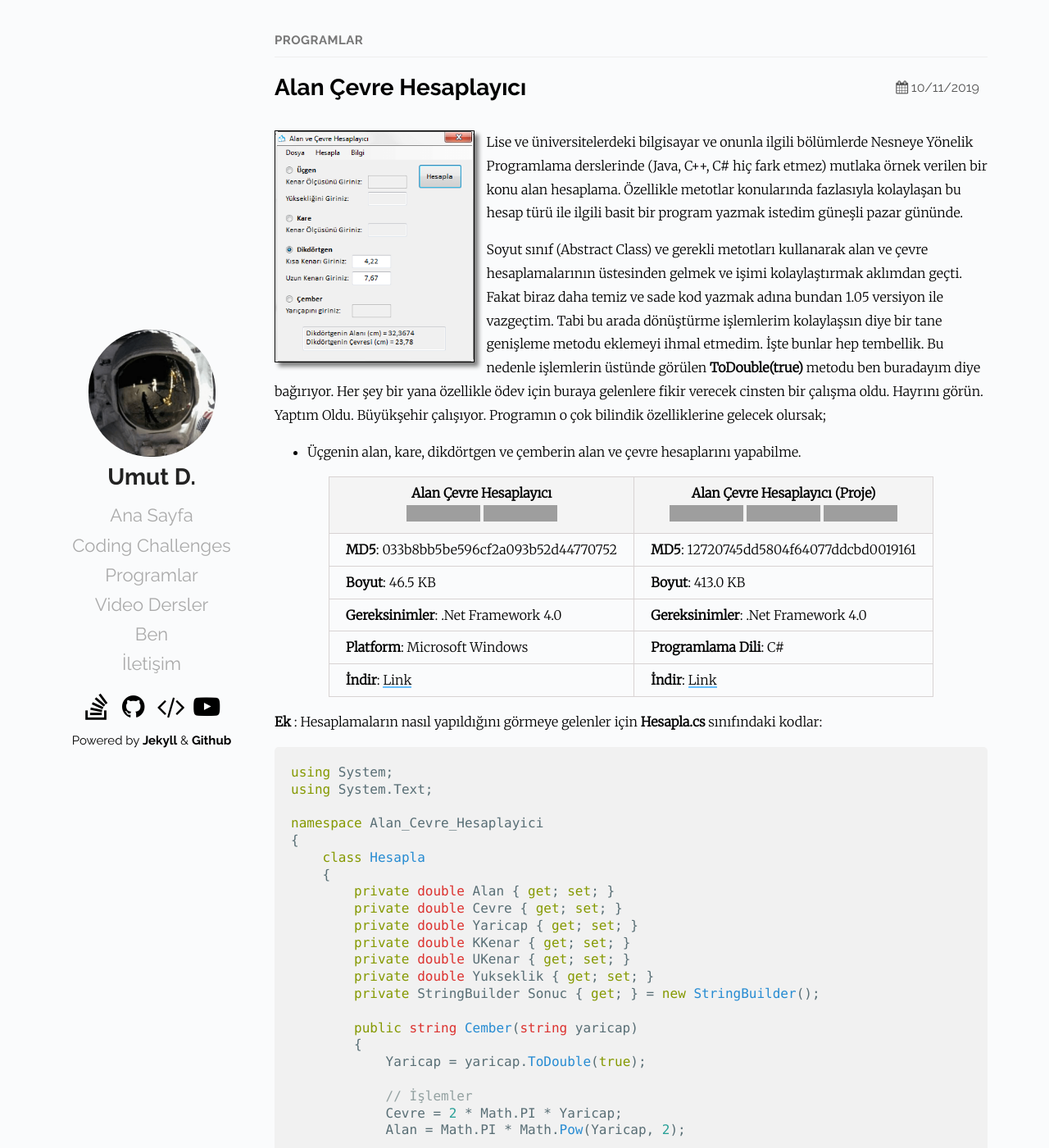
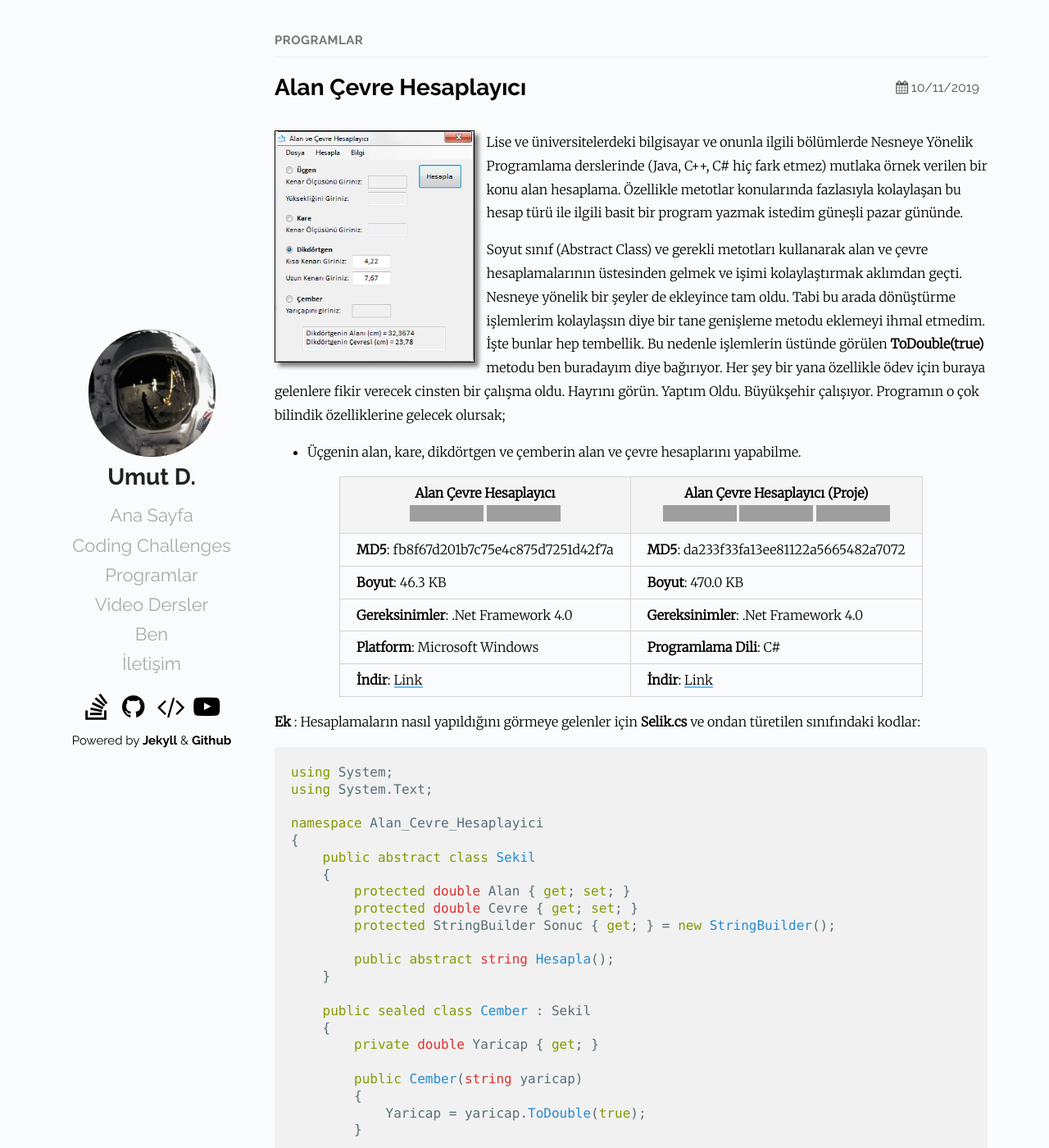
Before and after one commit to Umut-D/umutd.com, a Jekyll site: the page built from _posts/programlar/2019-11-10-alan-cevre-hesaplayici.md, in a window 1280 px wide and 1400 px high. Shown: the whole window at 82% size. Built offline with Jekyll 4.4.1, drawn with Linux system fonts in a browser that asks for light colours; some of the changed text lies outside the part shown; grey boxes are pictures that could not be loaded.

Commit message:
alan cevre hesaplayici guncellendi

````diff
--- a/_posts/programlar/2019-11-10-alan-cevre-hesaplayici.md
+++ b/_posts/programlar/2019-11-10-alan-cevre-hesaplayici.md
@@ -13,20 +13,20 @@
 
 Lise ve üniversitelerdeki bilgisayar ve onunla ilgili bölümlerde Nesneye Yönelik Programlama derslerinde (Java, C++, C# hiç fark etmez) mutlaka örnek verilen bir konu alan hesaplama. Özellikle metotlar konularında fazlasıyla kolaylaşan bu hesap türü ile ilgili basit bir program yazmak istedim güneşli pazar gününde.
 
-Soyut sınıf (Abstract Class) ve gerekli metotları kullanarak alan ve çevre hesaplamalarının üstesinden gelmek ve işimi kolaylaştırmak aklımdan geçti. Fakat biraz daha temiz ve sade kod yazmak adına bundan 1.05 versiyon ile vazgeçtim. Tabi bu arada dönüştürme işlemlerim kolaylaşsın diye bir tane genişleme metodu eklemeyi ihmal etmedim. İşte bunlar hep tembellik. Bu nedenle işlemlerin üstünde görülen **ToDouble(true)** metodu ben buradayım diye bağırıyor. Her şey bir yana özellikle ödev için buraya gelenlere fikir verecek cinsten bir çalışma oldu. Hayrını görün. Yaptım Oldu. Büyükşehir çalışıyor. Programın o çok bilindik özelliklerine gelecek olursak;
+Soyut sınıf (Abstract Class) ve gerekli metotları kullanarak alan ve çevre hesaplamalarının üstesinden gelmek ve işimi kolaylaştırmak aklımdan geçti. Nesneye yönelik bir şeyler de ekleyince tam oldu. Tabi bu arada dönüştürme işlemlerim kolaylaşsın diye bir tane genişleme metodu eklemeyi ihmal etmedim. İşte bunlar hep tembellik. Bu nedenle işlemlerin üstünde görülen **ToDouble(true)** metodu ben buradayım diye bağırıyor. Her şey bir yana özellikle ödev için buraya gelenlere fikir verecek cinsten bir çalışma oldu. Hayrını görün. Yaptım Oldu. Büyükşehir çalışıyor. Programın o çok bilindik özelliklerine gelecek olursak;
 
 - Üçgenin alan, kare, dikdörtgen ve çemberin alan ve çevre hesaplarını yapabilme.
 
 {:.tablo-ortali}
-| Alan Çevre Hesaplayıcı<br>![Versiyon](https://img.shields.io/badge/Versiyon-1.05-blueviolet.svg?style=flat) ![Durum](https://img.shields.io/badge/Durum-Çalışıyor-success.svg?style=flat) | Alan Çevre Hesaplayıcı (Proje)<br>![Lisans](https://img.shields.io/badge/Lisans-MIT-blue.svg?style=flat) ![Durum](https://img.shields.io/badge/Proje-Sonlandırıldı-lightgray.svg?style=flat) ![Arşiv](https://img.shields.io/badge/Arşiv-orange.svg?style=flat)|
+| Alan Çevre Hesaplayıcı<br>![Versiyon](https://img.shields.io/badge/Versiyon-1.06-blueviolet.svg?style=flat) ![Durum](https://img.shields.io/badge/Durum-Çalışıyor-success.svg?style=flat) | Alan Çevre Hesaplayıcı (Proje)<br>![Lisans](https://img.shields.io/badge/Lisans-MIT-blue.svg?style=flat) ![Durum](https://img.shields.io/badge/Proje-Sonlandırıldı-lightgray.svg?style=flat) ![Arşiv](https://img.shields.io/badge/Arşiv-orange.svg?style=flat)|
 |----------------------------------------- -|-------------------------------------------|
-| **MD5**: 033b8bb5be596cf2a093b52d44770752 | **MD5**: 12720745dd5804f64077ddcbd0019161 |
-| **Boyut**: 46.5 KB                       | **Boyut**: 413.0 KB                         |
+| **MD5**: fb8f67d201b7c75e4c875d7251d42f7a | **MD5**: da233f33fa13ee81122a5665482a7072 |
+| **Boyut**: 46.3 KB                       | **Boyut**: 470.0 KB                         |
 | **Gereksinimler**: .Net Framework 4.0     | **Gereksinimler**: .Net Framework 4.0     |
 | **Platform**: Microsoft Windows           | **Programlama Dili**: C#                  |
 | **İndir**: [Link](https://www.dropbox.com/s/sbjiz659xwohoeb/alan-cevre-hesaplayici.zip?dl=1)         | **İndir**: [Link](https://www.dropbox.com/s/4wq2lfj9ztx88kz/alan-cevre-hesaplayici-proje.zip?dl=1)                      |
 
-**Ek** : Hesaplamaların nasıl yapıldığını görmeye gelenler için **Hesapla.cs** sınıfındaki kodlar:
+**Ek** : Hesaplamaların nasıl yapıldığını görmeye gelenler için **Selik.cs** ve ondan türetilen sınıfındaki kodlar:
 
 ```csharp
 using System;
@@ -34,21 +34,26 @@
 
 namespace Alan_Cevre_Hesaplayici
 {
-    class Hesapla
+    public abstract class Sekil
     {
-        private double Alan { get; set; }
-        private double Cevre { get; set; }
-        private double Yaricap { get; set; }
-        private double KKenar { get; set; }
-        private double UKenar { get; set; }
-        private double Yukseklik { get; set; }
-        private StringBuilder Sonuc { get; } = new StringBuilder();
+        protected double Alan { get; set; }
+        protected double Cevre { get; set; }
+        protected StringBuilder Sonuc { get; } = new StringBuilder();
 
-        public string Cember(string yaricap)
+        public abstract string Hesapla();
+    }
+
+    public sealed class Cember : Sekil
+    {
+        private double Yaricap { get; }
+
+        public Cember(string yaricap)
         {
             Yaricap = yaricap.ToDouble(true);
+        }
 
-            // İşlemler
+        public override string Hesapla()
+        {
             Cevre = 2 * Math.PI * Yaricap;
             Alan = Math.PI * Math.Pow(Yaricap, 2);
 
@@ -57,43 +62,66 @@
 
             return Sonuc.ToString();
         }
+    }
 
-        public string Dikdortgen(string kisaKenar, string uzunKenar)
+    public sealed class Dikdortgen : Sekil
+    {
+        private double KisaKenar { get; }
+        private double UzunKenar { get; }
+
+        public Dikdortgen(string kisaKenar, string uzunKenar)
         {
-            KKenar = kisaKenar.ToDouble(true);
-            UKenar = uzunKenar.ToDouble(true);
+            KisaKenar = kisaKenar.ToDouble(true);
+            UzunKenar = uzunKenar.ToDouble(true);
+        }
 
-            // İşlemler
-            Cevre = (KKenar + UKenar) * 2;
-            Alan = KKenar * UKenar;
+        public override string Hesapla()
+        {
+            Cevre = (KisaKenar + UzunKenar) * 2;
+            Alan = KisaKenar * UzunKenar;
 
             Sonuc.AppendLine(@"Dikdörtgenin Alanı (cm) = " + Alan);
             Sonuc.Append(@"Dikdörtgenin Çevresi (cm) = " + Cevre);
 
             return Sonuc.ToString();
         }
+    }
 
-        public string Kare(string kareKenar)
+    public sealed class Kare : Sekil
+    {
+        private double KareKenar { get; }
+
+        public Kare(string kareKenar)
         {
-            KKenar = kareKenar.ToDouble(true);
+            KareKenar = kareKenar.ToDouble(true);
+        }
 
-            // İşlemler
-            Cevre = KKenar * 4;
-            Alan = Math.Pow(KKenar, 2);
+        public override string Hesapla()
+        {
+            Cevre = KareKenar * 4;
+            Alan = Math.Pow(KareKenar, 2);
 
             Sonuc.AppendLine(@"Karenin Alanı (cm) = " + Alan);
             Sonuc.Append(@"Karenin Çevresi (cm) = " + Cevre);
 
             return Sonuc.ToString();
         }
+    }
 
-        public string Ucgen(string ucgenKenar, string yukseklik)
+    public sealed class Ucgen : Sekil
+    {
+        private double Yukseklik { get; }
+        private double UcgenKenar { get; }
+
+        public Ucgen(string ucgenKenar, string yukseklik)
         {
-            UKenar = ucgenKenar.ToDouble(true);
+            UcgenKenar = ucgenKenar.ToDouble(true);
             Yukseklik = yukseklik.ToDouble(true);
+        }
 
-            // İşlem
-            Alan = UKenar * Yukseklik / 2;
+        public override string Hesapla()
+        {
+            Alan = UcgenKenar * Yukseklik / 2;
 
             Sonuc.Append(@"Üçgenin Alanı (cm) = " + Alan);
 
````
